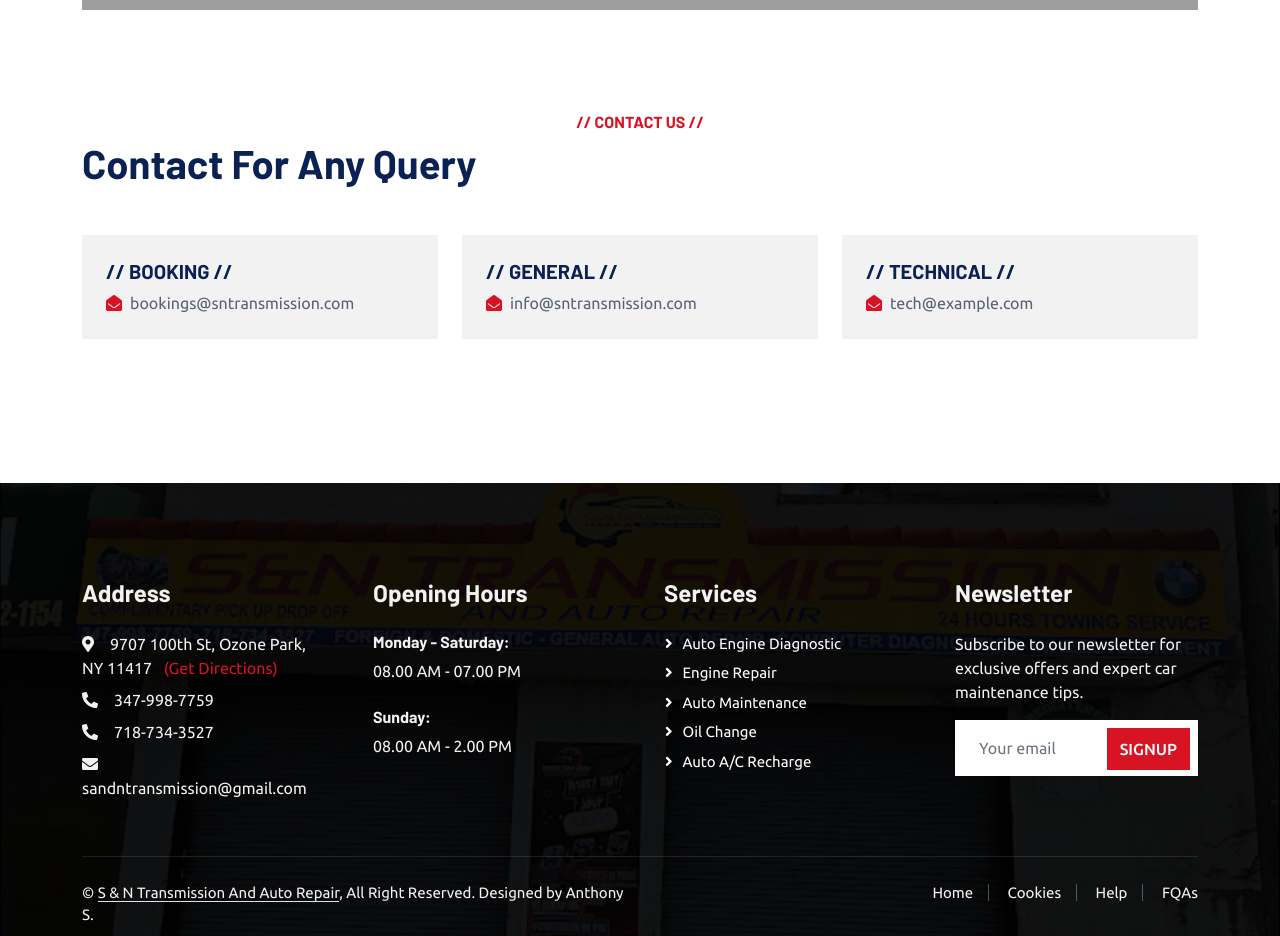
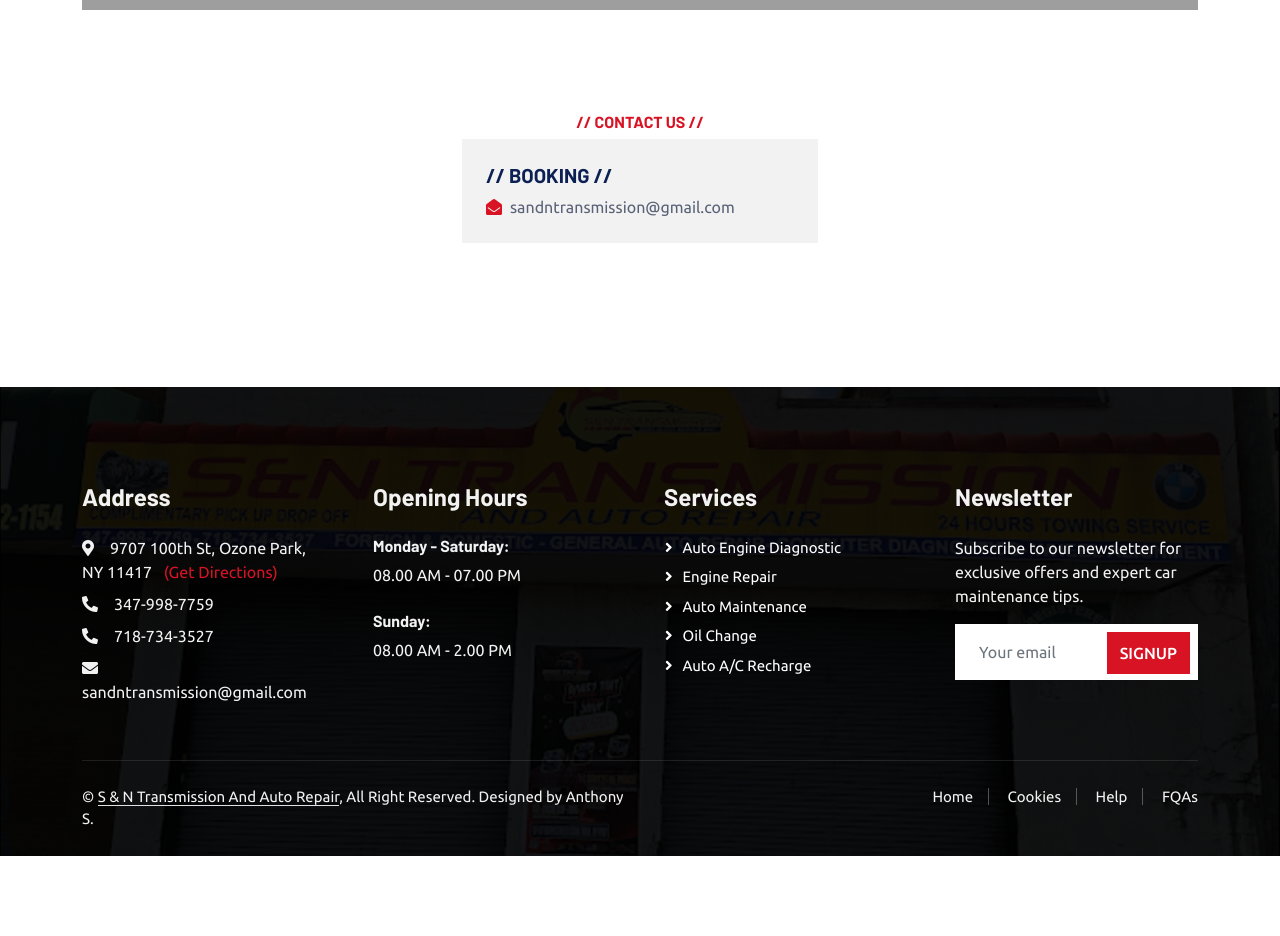
Before and after one commit to AnthonySugrim/S-N-Transmission-And-Auto-Repair, a plain HTML site: page contact.html in a window 1280 px wide. Shown: the part 980-1916 px from the top of the page. After the commit the page ends 1836 px from the top, so only its background shows below. Drawn offline with nearby package versions, Linux system fonts and the light colour scheme; grey boxes are pictures that could not be loaded; a script that the page names is missing.

Commit message:
Final pt  4/22

```diff
--- a/contact.html
+++ b/contact.html
@@ -125,29 +125,28 @@
 <div class="container">
 <div class="text-center wow fadeInUp" data-wow-delay="0.1s">
 <h6 class="text-primary text-uppercase">// Contact Us //</h6>
-<h1 class="mb-5 text-center text-lg-start">Contact For Any Query</h1>
 </div>
 <div class="row g-4">
 <div class="col-12">
 <div class="row gy-4">
 <div class="col-md-4">
-<div class="bg-light d-flex flex-column justify-content-center p-4">
-<h5 class="text-uppercase">// Booking //</h5>
-<p class="m-0"><i class="fa fa-envelope-open text-primary me-2"></i>bookings@sntransmission.com</p>
-</div>
+<!-- <div class="bg-light d-flex flex-column justify-content-center p-4"> -->
+<!-- <h5 class="text-uppercase">// Booking //</h5>
+<p class="m-0"><i class="fa fa-envelope-open text-primary me-2"></i>sandntransmission@gmail.com</p> -->
+<!-- </div> -->
 </div>
 <div class="col-md-4">
 <div class="bg-light d-flex flex-column justify-content-center p-4">
-<h5 class="text-uppercase">// General //</h5>
-<p class="m-0"><i class="fa fa-envelope-open text-primary me-2"></i>info@sntransmission.com</p>
+<h5 class="text-uppercase">// Booking //</h5>
+<p class="m-0"><i class="fa fa-envelope-open text-primary me-2"></i>sandntransmission@gmail.com</p>
 </div>
 </div>
-<div class="col-md-4">
+<!-- <div class="col-md-4">
 <div class="bg-light d-flex flex-column justify-content-center p-4">
 <h5 class="text-uppercase">// Technical //</h5>
-<p class="m-0"><i class="fa fa-envelope-open text-primary me-2"></i>tech@example.com</p>
+<p class="m-0"><i class="fa fa-envelope-open text-primary me-2"></i>sandntransmission@gmail.com</p>
 </div>
-</div>
+</div> -->
 </div>
 </div>
 <div class="col-md-6">
```
